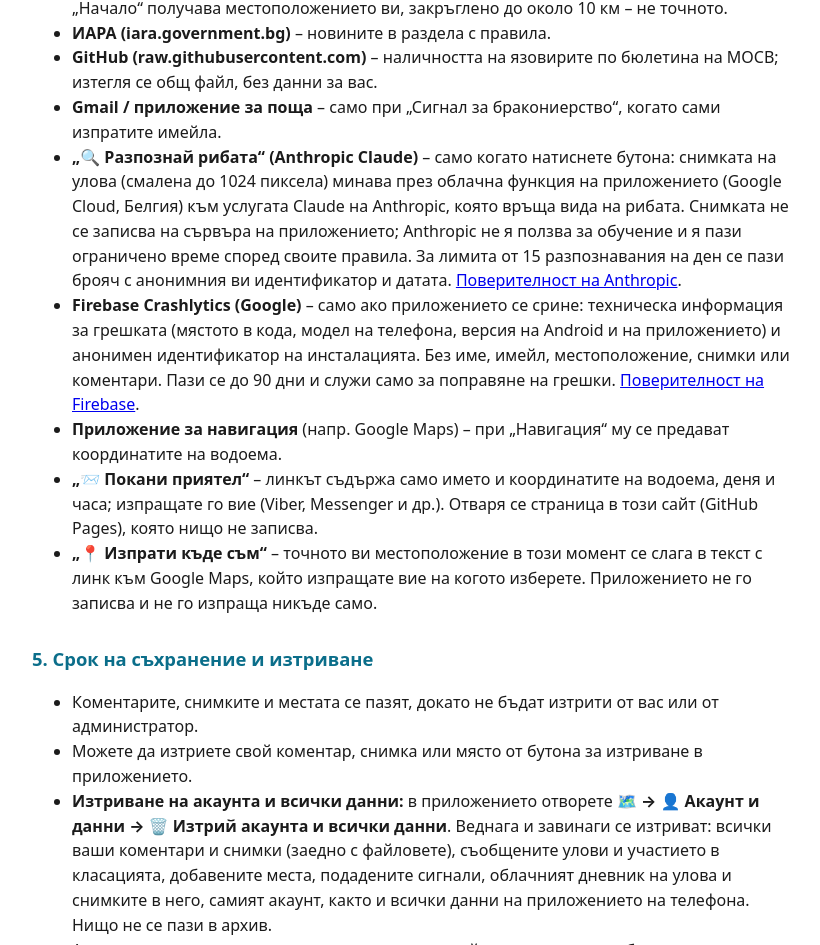
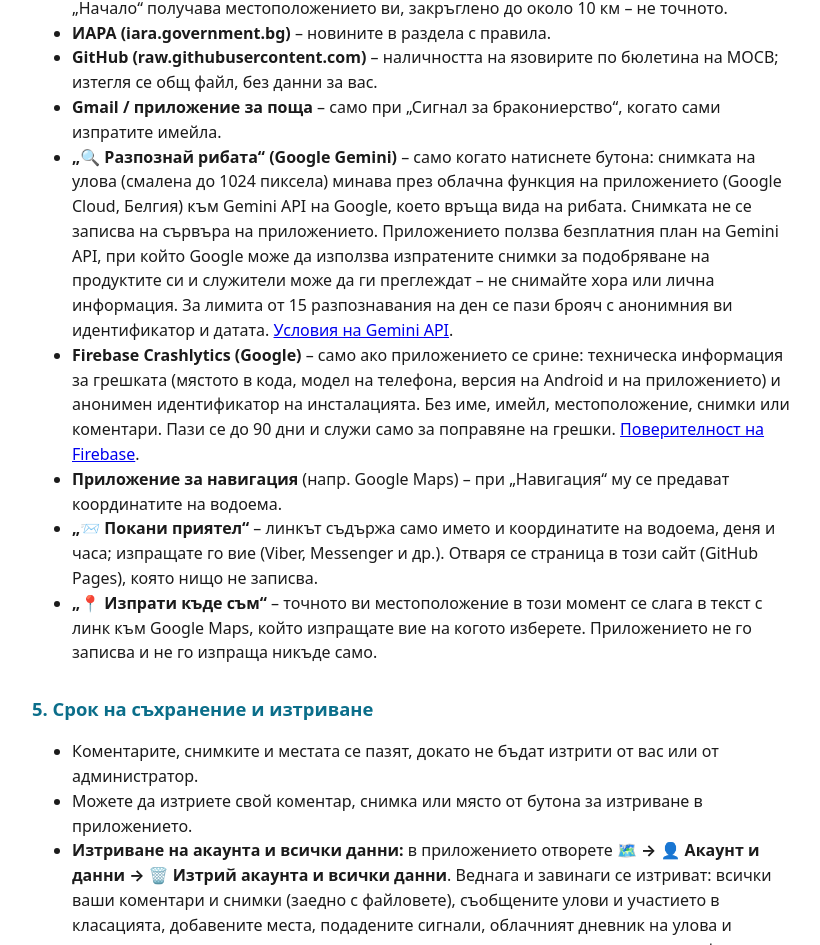
Before and after one commit to icaka0710-creator/vodoemibg-privacy, a plain HTML site: page index.html in a window 1280 px wide. Shown: the part 3413-4358 px from the top of the page, without its empty margins (228-1048 px from the left). Drawn offline with Linux system fonts and the light colour scheme.

Commit message:
Разпознай рибата – Google Gemini (безплатен план) в политиката
Co-Authored-By: Claude Opus 5.5 <noreply@anthropic.com>

```diff
--- a/index.html
+++ b/index.html
@@ -130,7 +130,7 @@ Google акаунта, за да можете да влезете отново
   <li><b>GitHub (raw.githubusercontent.com)</b> – наличността на язовирите по бюлетина на МОСВ;
       изтегля се общ файл, без данни за вас.</li>
   <li><b>Gmail / приложение за поща</b> – само при „Сигнал за бракониерство“, когато сами изпратите имейла.</li>
-  <li><b>„🔍 Разпознай рибата“ (Anthropic Claude)</b> – само когато натиснете бутона: снимката на улова (смалена до 1024 пиксела) минава през облачна функция на приложението (Google Cloud, Белгия) към услугата Claude на Anthropic, която връща вида на рибата. Снимката не се записва на сървъра на приложението; Anthropic не я ползва за обучение и я пази ограничено време според своите правила. За лимита от 15 разпознавания на ден се пази брояч с анонимния ви идентификатор и датата. <a href="https://www.anthropic.com/legal/privacy">Поверителност на Anthropic</a>.</li>
+  <li><b>„🔍 Разпознай рибата“ (Google Gemini)</b> – само когато натиснете бутона: снимката на улова (смалена до 1024 пиксела) минава през облачна функция на приложението (Google Cloud, Белгия) към Gemini API на Google, което връща вида на рибата. Снимката не се записва на сървъра на приложението. Приложението ползва безплатния план на Gemini API, при който Google може да използва изпратените снимки за подобряване на продуктите си и служители може да ги преглеждат – не снимайте хора или лична информация. За лимита от 15 разпознавания на ден се пази брояч с анонимния ви идентификатор и датата. <a href="https://ai.google.dev/gemini-api/terms">Условия на Gemini API</a>.</li>
   <li><b>Firebase Crashlytics (Google)</b> – само ако приложението се срине: техническа информация за грешката (мястото в кода, модел на телефона, версия на Android и на приложението) и анонимен идентификатор на инсталацията. Без име, имейл, местоположение, снимки или коментари. Пази се до 90 дни и служи само за поправяне на грешки. <a href="https://firebase.google.com/support/privacy">Поверителност на Firebase</a>.</li>
   <li><b>Приложение за навигация</b> (напр. Google Maps) – при „Навигация“ му се предават координатите
       на водоема.</li>
```
Also changed, not shown: en.html (+1 -1 lines), privacy-policy.html (+1 -1 lines).
